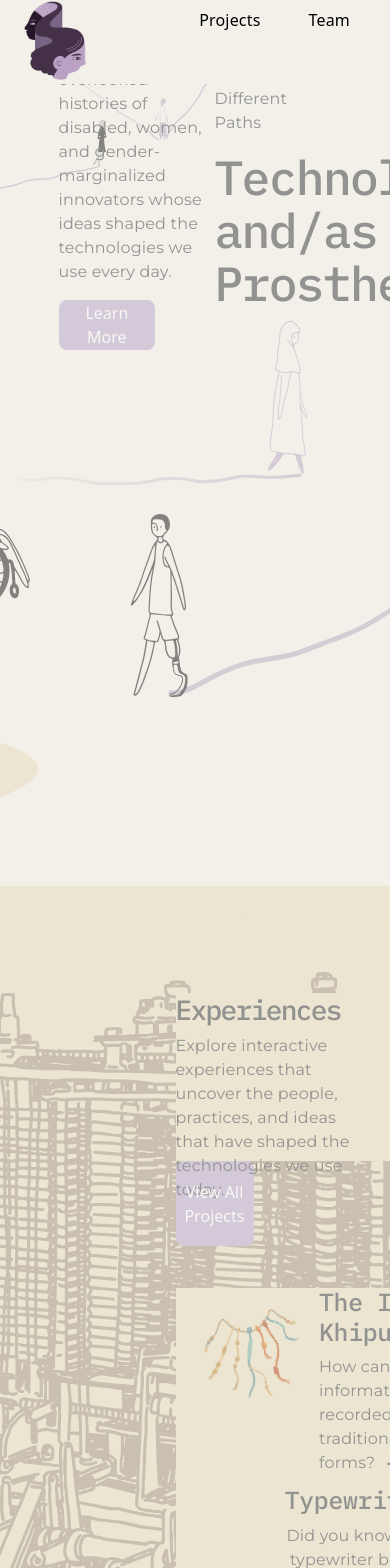
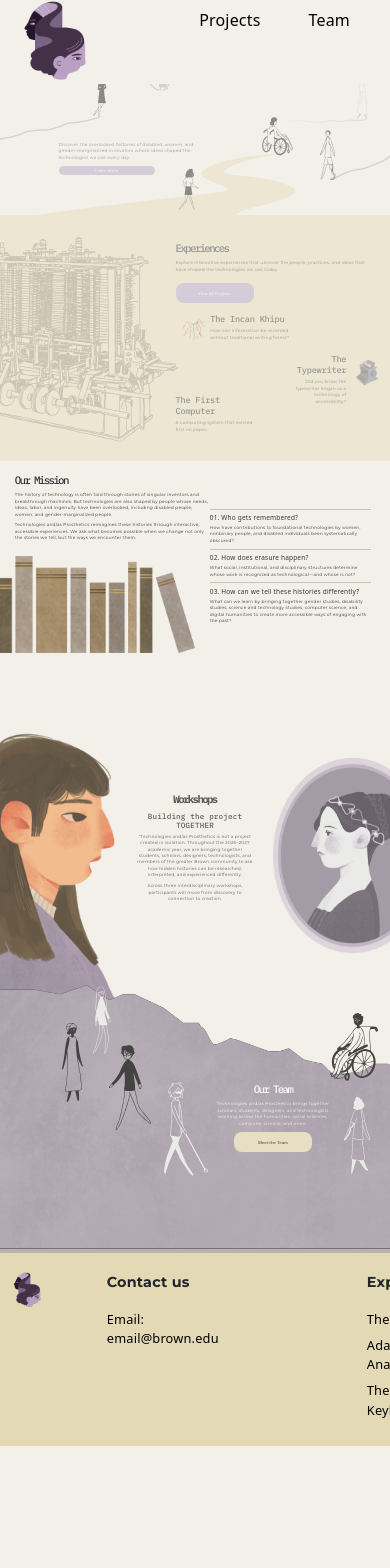
Before and after one commit to brown-cntr/Tech-as-Prosthetics, a React (Vite) app in the folder client/: page / in a window 390 px wide. Shown: the top 1568 px of the page. After the commit the page ends 1446 px from the top, so only its background shows below. Built offline with nearby package versions, Linux system fonts and the light colour scheme.

Commit message:
Scale homepage sections as stages; fix text overlap

```diff
--- a/client/src/pages/homepagecomponents.jsx
+++ b/client/src/pages/homepagecomponents.jsx
@@ -167,6 +167,48 @@ export const HrTrimmed = styled.hr`
     margin: 0 auto;
 `;
 
+/*
+ * Stage: a box with a fixed aspect ratio (the 1440x757 layout the scene was
+ * designed at). Everything inside is positioned and sized in percentages of
+ * the stage, so the whole scene scales together on any screen size.
+ *   $x, $y = top-left corner as % of stage width / height
+ *   $w     = width as % of stage width
+ * Text inside a stage can use cqw units (1cqw = 1% of the stage width).
+ */
+export const Stage = styled.div`
+    position: relative;
+    width: 100%;
+    aspect-ratio: ${p => p.$ratio || "1440 / 757"};
+    container-type: inline-size;
+`;
+
+export const StageImg = styled.img`
+    position: absolute;
+    left: ${p => p.$x}%;
+    top: ${p => p.$y}%;
+    width: ${p => p.$w}%;
+    height: auto;
+`;
+
+export const StageText = styled.div`
+    position: absolute;
+    left: ${p => p.$x}%;
+    top: ${p => p.$y}%;
+    width: ${p => p.$w}%;
+    color: ${p => p.$color || "inherit"};
+    text-align: ${p => p.$align || "inherit"};
+    font-size: 1.11cqw;
+    /* The site has global rules that give p its own size, so force text
+       inside a stage to follow the stage's font size (em units) instead. */
+    p { font-size: 1em !important; line-height: 1.5 !important; margin: 0 0 1em !important; }
+    h1 { font-size: 2.5em !important; line-height: 1.2 !important; margin: 0 0 0.5em !important; }
+    h2 { font-size: 2em !important; line-height: 1.2 !important; margin: 0 0 0.5em !important; }
+    h3 { font-size: 1.75em !important; line-height: 1.2 !important; margin: 0 0 0.5em !important; }
+    h4 { font-size: 1.5em !important; line-height: 1.2 !important; margin: 0 0 0.5em !important; }
+    hr { margin: 1em 0 !important; }
+    button { font-size: 1em; }
+`;
+
 
 export const FadeSection = ({ children }) => {
 const ref = useRef(null);
--- a/client/src/pages/index.jsx
+++ b/client/src/pages/index.jsx
@@ -1,20 +1,14 @@
 import React, { useRef } from 'react';
-import styled from "styled-components";
-import { MainArea, MainTitle, MainImage, DigitalWorkshopsArea,
-    DigitalWorkshopExplanation,
+import { MainTitle,
     FadeSection,
-    MainTitleArea,
-    MainImageArea,
-    ProjectsArea,
     LearnMoreButton,
-    ProjectsPart,
-    ProjectsDecorative,
-    ProjectsPartTitle,
-    HomePageTitles} from "./homepagecomponents";
+    Stage,
+    StageImg,
+    StageText } from "./homepagecomponents";
 import mainPeople from "../assets/people_top_drawing.svg"
 import rightPeople from "../assets/characters-bottom-right.svg";
 import booksVector from "../assets/boooks.webp";
-import { motion, useScroll, useTransform } from "framer-motion";
+import { motion } from "framer-motion";
 import { useNavigate } from "react-router-dom";
 import path from "../assets/Path.svg";
 import oldComputer from "../assets/First Computer bkg.svg";
@@ -30,113 +24,85 @@ import fig15 from "../assets/Fig 15.svg";
 import fig19_2 from "../assets/Fig 19-2.svg";
 import fig19 from "../assets/Fig 19.svg";
 
-
+/*
+ * Every section below is a <Stage>: a box with a fixed aspect ratio. Images and
+ * text are placed with percentages of that box ($x, $y = top-left corner, $w =
+ * width), so each section scales as one picture on any laptop/desktop screen.
+ * The numbers were measured from the layout at 1440 x 757.
+ */
 const Home = () => {
     const navigate = useNavigate();
-        const gridRef = useRef();
-        const handleGrid = (direction) => {
-        if (direction === 'left') {
-            gridRef ? (gridRef.current.scrollBy({
-                            left: -window.innerWidth,
-                            behavior: "smooth",
-                            })) : null;
-        } else {
-            gridRef ? (gridRef.current.scrollBy({
-                            left: window.innerWidth,
-                            behavior: "smooth",
-                            })) : null;
-        }
-            }
     return (
         <div>
             <FadeSection>
+                {/* Hero */}
                 <motion.div
                     initial={{ opacity: 0, y: 50 }}
                     animate={{ opacity: 1, y: 0 }}
                     transition={{ duration: 0.5 }}
                 >
-                <img src={path} alt="path image"
-                        style={{
-                            position: "absolute",
-                            right: "0%",
-                            top: "75%",
-                            zIndex: 0 }} />
-                <MainArea>
-                    <MainImageArea>
-                        <MainImage src={mainPeople} alt="decorative image" />
-                        <div style={{ marginLeft: "15vw", width: "60%" }}  >
-                            <p style={{ textAlign: "left" }}>Discover the overlooked histories of disabled, women, and gender-marginalized innovators whose ideas shaped the technologies we use every day.</p>
+                    <Stage>
+                        <StageImg src={path} alt="path image" $x={0} $y={75} $w={100} />
+                        <StageImg src={mainPeople} alt="decorative image" $x={0} $y={9.5} $w={62} />
+                        <StageText $x={15} $y={69.2} $w={37.2} $align="left">
+                            <p>Discover the overlooked histories of disabled, women, and gender-marginalized innovators whose ideas shaped the technologies we use every day.</p>
+                        </StageText>
+                        <StageText $x={15} $y={81.1} $w={24.8}>
                             <LearnMoreButton title="Learn More" aria-label="Learn more about this purple button"
+                                style={{ width: "100%" }}
                                 onClick={() => navigate("/about")}>
                                 Learn More
                             </LearnMoreButton>
-                        </div>
-                    </MainImageArea>
-                    <MainTitleArea>
-                        <div style={{ width: "100%" }}>
-                            <p style={{ fontStyle: "italic", textAlign: "left" }}>Technology Shaped By Different Paths</p>
-                            <MainTitle>Technologies and/as Prosthetics</MainTitle>
-                        </div>
-                        <img src={rightPeople} alt="decorative image 2"
-                        style={{
-                            position: "absolute",
-                            right: "0%",
-                            top: "38%" }} />
-                    </MainTitleArea>
-                </MainArea>
+                        </StageText>
+                        <StageText $x={55} $y={19} $w={25} $align="left">
+                            <p style={{ fontStyle: "italic" }}>Technology Shaped By Different Paths</p>
+                            <MainTitle style={{ fontSize: "3em" }}>Technologies and/as Prosthetics</MainTitle>
+                        </StageText>
+                        <StageImg src={rightPeople} alt="decorative image 2" $x={45.8} $y={38} $w={54.2} />
+                    </Stage>
                 </motion.div>
-                <ProjectsArea style={{ marginTop: "5vh" }}>
-                    <ProjectsDecorative>
-                        <img src={oldComputer} alt="old computer"
-                        style={{ height: "100vh" }} />
-                    </ProjectsDecorative>
-                    <div>
-                        <ProjectsPart>
-                                <HomePageTitles style={{ textAlign: "left" }}>
+
+                {/* Projects */}
+                <Stage $ratio="1440 / 908" style={{ marginTop: "2.6%", backgroundColor: "#E4D9B5" }}>
+                    <StageImg src={oldComputer} alt="old computer" $x={0} $y={8.7} $w={45.7} />
+                    <StageText $x={45} $y={10.8} $w={50} $align="left">
                         <h1>Experiences</h1>
                         <p>Explore interactive experiences that uncover the people, practices, and ideas that have shaped the technologies we use today.</p>
-                                </HomePageTitles>
-                        </ProjectsPart>
-                        <div style={{ marginLeft: "5vw", marginBottom: "2vh", paddingBottom: "3vh" }}>
-                            <LearnMoreButton title="View All Projects" style={{ height: "10vh", width: "20vw" }}
+                    </StageText>
+                    <StageText $x={45} $y={27.5} $w={20}>
+                        <LearnMoreButton title="View All Projects"
+                            style={{ width: "100%", height: "5.26cqw" }}
                             onClick={() => navigate("/projects")}>
                             View All Projects
                         </LearnMoreButton>
-                        </div>
-                        <ProjectsPart>
-                            <img src={ropes}/>
-                                <ProjectsPartTitle>
+                    </StageText>
+                    <StageImg src={ropes} alt="" $x={45} $y={40} $w={8.9} />
+                    <StageText $x={53.9} $y={40} $w={21.6} $align="left">
                         <h2>The Incan Khipu</h2>
                         <p>How can information be recorded without traditional writing forms?</p>
-                                </ProjectsPartTitle>
-                        </ProjectsPart>
-                        <ProjectsPart>
-                                <ProjectsPartTitle style={{ textAlign: "right", marginRight: "1rem", marginLeft: "28vw" }}>
+                    </StageText>
+                    <StageText $x={73} $y={56.6} $w={15.8} $align="right">
                         <h2>The Typewriter</h2>
                         <p>Did you know the typewriter began as a technology of accessibility?</p>
-                                </ProjectsPartTitle>
-                                <img src={typewriter}/>
-                        </ProjectsPart>
-                        <ProjectsPart>
-                                <ProjectsPartTitle>
+                    </StageText>
+                    <StageImg src={typewriter} alt="" $x={90.1} $y={56.6} $w={8.9} />
+                    <StageText $x={45} $y={73.3} $w={21.6} $align="left">
                         <h2>The First Computer</h2>
                         <p>A computing system that existed first on paper.</p>
-                                </ProjectsPartTitle>
-                        </ProjectsPart>
-                    </div>
-                </ProjectsArea>
+                    </StageText>
+                </Stage>
             </FadeSection>
+
             <FadeSection>
-            <DigitalWorkshopsArea>
-                <div style={{ width: "100vw"}}>
-                    <HomePageTitles style={{ marginLeft: "3rem",  textAlign: "left" }}>
+                {/* Our Mission */}
+                <Stage>
+                    <StageText $x={3.8} $y={6.2} $w={50} $align="left">
                         <h1>Our Mission</h1>
                         <p>The history of technology is often told through stories of singular inventors and breakthrough machines. But technologies are also shaped by people whose needs, ideas, labor, and ingenuity have been overlooked, including disabled people, women, and gender-marginalized people.</p>
                         <p>Technologies and/as Prosthetics reimagines these histories through interactive, accessible experiences. We ask what becomes possible when we change not only the stories we tell, but the ways we encounter them.</p>
-                    </HomePageTitles>
-                    <img src={booksVector} alt="Stack of books" style={{ marginTop: "5vh", marginLeft: "-4vw", width: "50vw"}}/>
-                </div>
-                <DigitalWorkshopExplanation>
+                    </StageText>
+                    <StageImg src={booksVector} alt="Stack of books" $x={-0.1} $y={46.5} $w={50} />
+                    <StageText $x={53.8} $y={21.1} $w={41.3} $align="left">
                         <hr />
                         <h4>01. Who gets remembered?</h4>
                         <p>How have contributions to foundational technologies by women, nonbinary people, and disabled individuals been systematically obscured? </p>
@@ -146,62 +112,41 @@ const Home = () => {
                         <hr />
                         <h4>03. How can we tell these histories differently?</h4>
                         <p> What can we learn by bringing together gender studies, disability studies, science and technology studies, computer science, and digital humanities to create more accessible ways of engaging with the past?</p>
-                </DigitalWorkshopExplanation>
-            </DigitalWorkshopsArea>
+                    </StageText>
+                </Stage>
             </FadeSection>
+
             <FadeSection>
-                <DigitalWorkshopsArea>
-                        <img
-                        src={bigLeftLady}
-                        alt=""
-                        style={{
-                    position: "absolute",
-                    left: "-30%",
-                    marginTop: "50%",
-                    width: "80vw",
-                    }}
-                        />
-                    <HomePageTitles style={{
-                    position: "absolute",
-                    left: "50%",
-                    top: "90%",
-                    transform: "translate(-50%, -50%)",
-                    maxWidth: "30%",
-                    textAlign: "center"
-                    }}>
+                {/* Workshops */}
+                <Stage>
+                    <StageImg src={bigLeftLady} alt="" $x={-30} $y={21.5} $w={80} />
+                    <StageText $x={35} $y={62} $w={30} $align="center">
                         <h1 style={{ fontWeight: "bold" }}>Workshops</h1>
                         <h3>Building the project TOGETHER</h3>
                         <p>"Technologies and/as Prosthetics is not a project created in isolation. Throughout the 2026–2027 academic year, we are bringing together students, scholars, designers, technologists, and members of the greater Brown community to ask how hidden histories can be researched, interpreted, and experienced differently.</p>
                         <p>Across three interdisciplinary workshops, participants will move from discovery to connection to creation.</p>
-                    </HomePageTitles>
-                    <img
-                    src={bigRightLady}
-                    alt="lady on the right"
-                    style={{
-                        position: "absolute",
-                        marginLeft: "70vw",
-                        top: "45%",
-                        width: "30vw"
-                    }}
-                    />
-                </DigitalWorkshopsArea>
-                <DigitalWorkshopsArea style={{marginTop: "70vh", marginBottom: "14vh"}}>
-                    <img src={purpleHill} alt="purple hill" style={{width: "100vw", position: "absolute"}}/>
-                    <img src={fig13} alt="fig13" style={{left: "22vw", top: "-14vh", position: "absolute"}}/>
-                    <img src={fig12} alt="fig12" style={{right: "3vw", top: "-1vh", position: "absolute"}}/>
-                    <img src={fig15} alt="fig15" style={{right: "5vw", top: "40vh", position: "absolute"}}/>
-                    <img src={fig7} alt="fig7" style={{left: "16vw", top: "4vh", position: "absolute"}}/>
-                    <img src={fig19_2} alt="fig19_2" style={{left: "28vw", top: "15vh", position: "absolute"}}/>
-                    <img src={fig19} alt="fig19" style={{left: "42vw", top: "33vh", position: "absolute"}}/>
-                    <div style={{width: "30vw", position: "absolute", color: "white", marginLeft: "40vw"}}>
+                    </StageText>
+                    <StageImg src={bigRightLady} alt="lady on the right" $x={70} $y={45} $w={30} />
+                </Stage>
+
+                {/* Our Team */}
+                <Stage style={{ marginTop: "36.8%", marginBottom: "7.4%" }}>
+                    <StageImg src={purpleHill} alt="purple hill" $x={0}    $y={-14.2} $w={100} />
+                    <StageImg src={fig13}      alt="fig13"       $x={22}   $y={-14}   $w={7.2} />
+                    <StageImg src={fig12}      alt="fig12"       $x={84.6} $y={-1}    $w={12.4} />
+                    <StageImg src={fig15}      alt="fig15"       $x={88.2} $y={40}    $w={6.8} />
+                    <StageImg src={fig7}       alt="fig7"        $x={16}   $y={4}     $w={5.3} />
+                    <StageImg src={fig19_2}    alt="fig19_2"     $x={28}   $y={15}    $w={10.7} />
+                    <StageImg src={fig19}      alt="fig19"       $x={42}   $y={33}    $w={11.4} />
+                    <StageText $x={55} $y={33.3} $w={30} $color="white">
                         <h1>Our Team</h1>
                         <p>Technologies and/as Prosthetics brings together scholars, students, designers, and technologists working across the humanities, social sciences,  computer science, and more.</p>
-                        <LearnMoreButton title="Meet the Team" style={{ margin: "0 auto", background: "#E4D9B5", color: "black", height: "10vh"  }}
+                        <LearnMoreButton title="Meet the Team" style={{ margin: "0 auto", background: "#E4D9B5", color: "black", height: "5.3cqw" }}
                             onClick={() => navigate("/team")}>
                             Meet the Team
                         </LearnMoreButton>
-                    </div>
-                </DigitalWorkshopsArea>
+                    </StageText>
+                </Stage>
             </FadeSection>
         </div>
     );
```
Lines whose indentation alone changed are shown as unchanged.
